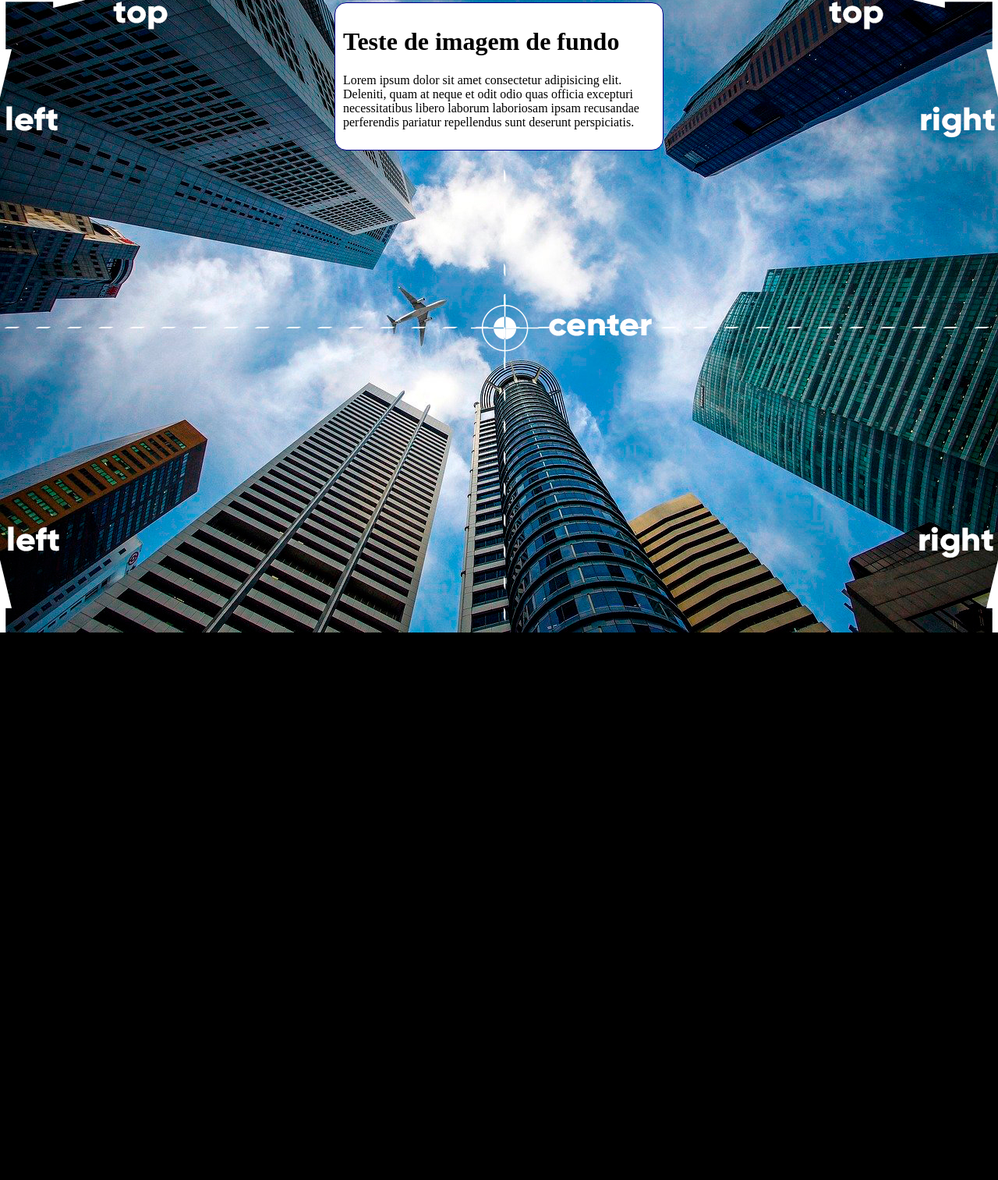
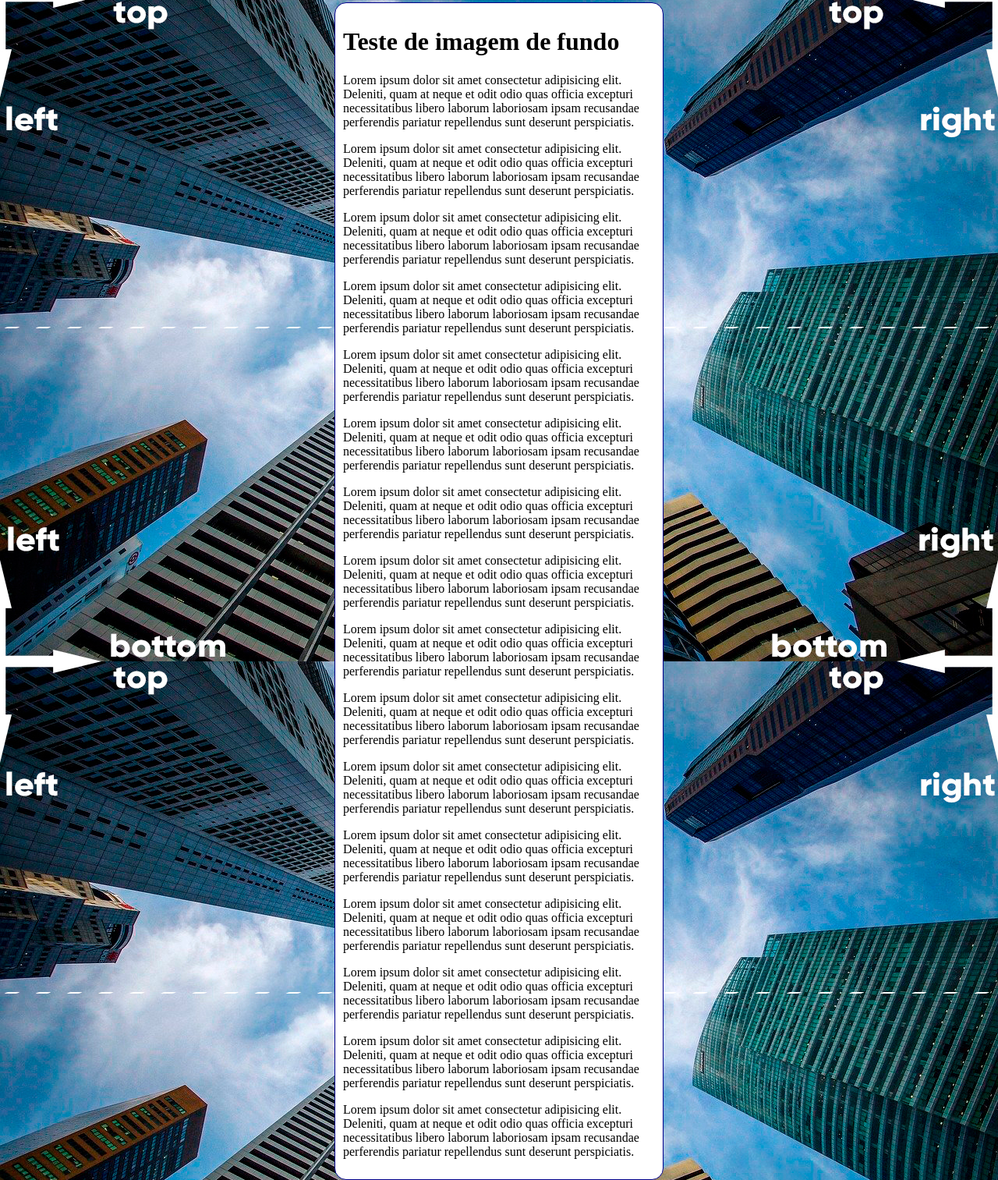
Before and after one commit to AlvsMatheus/html-css, a plain HTML site: page exercícios/ex022/fundo006.html in a window 1280 px wide. Shown: the part 5-1518 px from the top of the page at 78% size. Before the commit the page ends 816 px from the top, so only its background shows below. Drawn offline with Linux system fonts and the light colour scheme.

Commit message:
modifiquei o background

```diff
--- a/exercícios/ex022/fundo006.html
+++ b/exercícios/ex022/fundo006.html
@@ -10,7 +10,7 @@
             background-color: black;
             background-image: url(imagens/wallpaper003.jpg);
             background-position: center top ;
-            background-repeat: no-repeat;
+            background-repeat: repeat-y;
             background-size: cover;
 
         }
@@ -28,6 +28,21 @@
     <main>
         <h1>Teste de imagem de fundo</h1>
         <p>Lorem ipsum dolor sit amet consectetur adipisicing elit. Deleniti, quam at neque et odit odio quas officia excepturi necessitatibus libero laborum laboriosam ipsam recusandae perferendis pariatur repellendus sunt deserunt perspiciatis.</p>
+        <p>Lorem ipsum dolor sit amet consectetur adipisicing elit. Deleniti, quam at neque et odit odio quas officia excepturi necessitatibus libero laborum laboriosam ipsam recusandae perferendis pariatur repellendus sunt deserunt perspiciatis.</p>
+        <p>Lorem ipsum dolor sit amet consectetur adipisicing elit. Deleniti, quam at neque et odit odio quas officia excepturi necessitatibus libero laborum laboriosam ipsam recusandae perferendis pariatur repellendus sunt deserunt perspiciatis.</p>
+        <p>Lorem ipsum dolor sit amet consectetur adipisicing elit. Deleniti, quam at neque et odit odio quas officia excepturi necessitatibus libero laborum laboriosam ipsam recusandae perferendis pariatur repellendus sunt deserunt perspiciatis.</p>
+        <p>Lorem ipsum dolor sit amet consectetur adipisicing elit. Deleniti, quam at neque et odit odio quas officia excepturi necessitatibus libero laborum laboriosam ipsam recusandae perferendis pariatur repellendus sunt deserunt perspiciatis.</p>
+        <p>Lorem ipsum dolor sit amet consectetur adipisicing elit. Deleniti, quam at neque et odit odio quas officia excepturi necessitatibus libero laborum laboriosam ipsam recusandae perferendis pariatur repellendus sunt deserunt perspiciatis.</p>
+        <p>Lorem ipsum dolor sit amet consectetur adipisicing elit. Deleniti, quam at neque et odit odio quas officia excepturi necessitatibus libero laborum laboriosam ipsam recusandae perferendis pariatur repellendus sunt deserunt perspiciatis.</p>
+        <p>Lorem ipsum dolor sit amet consectetur adipisicing elit. Deleniti, quam at neque et odit odio quas officia excepturi necessitatibus libero laborum laboriosam ipsam recusandae perferendis pariatur repellendus sunt deserunt perspiciatis.</p>
+        <p>Lorem ipsum dolor sit amet consectetur adipisicing elit. Deleniti, quam at neque et odit odio quas officia excepturi necessitatibus libero laborum laboriosam ipsam recusandae perferendis pariatur repellendus sunt deserunt perspiciatis.</p>
+        <p>Lorem ipsum dolor sit amet consectetur adipisicing elit. Deleniti, quam at neque et odit odio quas officia excepturi necessitatibus libero laborum laboriosam ipsam recusandae perferendis pariatur repellendus sunt deserunt perspiciatis.</p>
+        <p>Lorem ipsum dolor sit amet consectetur adipisicing elit. Deleniti, quam at neque et odit odio quas officia excepturi necessitatibus libero laborum laboriosam ipsam recusandae perferendis pariatur repellendus sunt deserunt perspiciatis.</p>
+        <p>Lorem ipsum dolor sit amet consectetur adipisicing elit. Deleniti, quam at neque et odit odio quas officia excepturi necessitatibus libero laborum laboriosam ipsam recusandae perferendis pariatur repellendus sunt deserunt perspiciatis.</p>
+        <p>Lorem ipsum dolor sit amet consectetur adipisicing elit. Deleniti, quam at neque et odit odio quas officia excepturi necessitatibus libero laborum laboriosam ipsam recusandae perferendis pariatur repellendus sunt deserunt perspiciatis.</p>
+        <p>Lorem ipsum dolor sit amet consectetur adipisicing elit. Deleniti, quam at neque et odit odio quas officia excepturi necessitatibus libero laborum laboriosam ipsam recusandae perferendis pariatur repellendus sunt deserunt perspiciatis.</p>
+        <p>Lorem ipsum dolor sit amet consectetur adipisicing elit. Deleniti, quam at neque et odit odio quas officia excepturi necessitatibus libero laborum laboriosam ipsam recusandae perferendis pariatur repellendus sunt deserunt perspiciatis.</p>
+        <p>Lorem ipsum dolor sit amet consectetur adipisicing elit. Deleniti, quam at neque et odit odio quas officia excepturi necessitatibus libero laborum laboriosam ipsam recusandae perferendis pariatur repellendus sunt deserunt perspiciatis.</p>
     </main>
 </body>
 </html>
```
